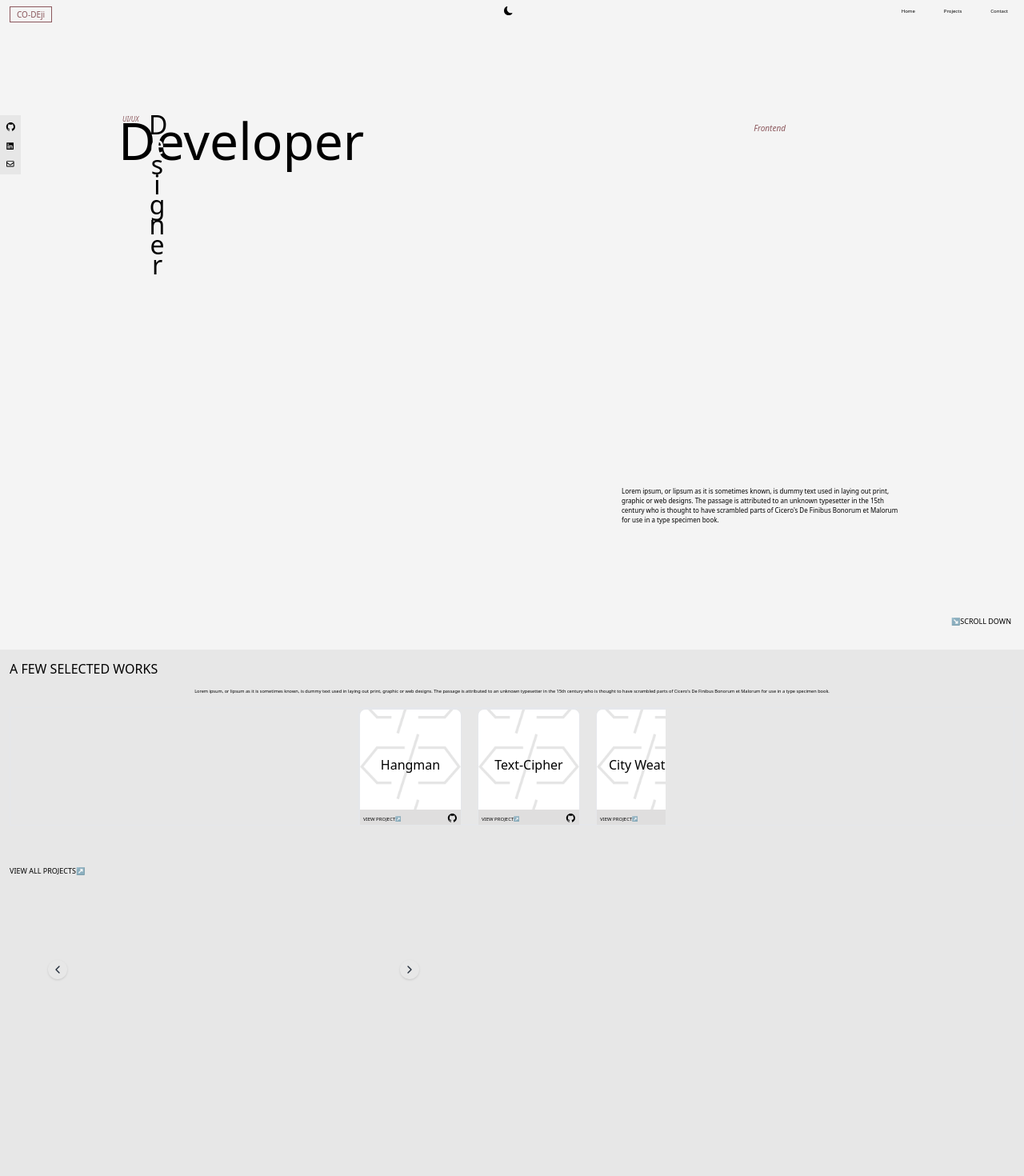
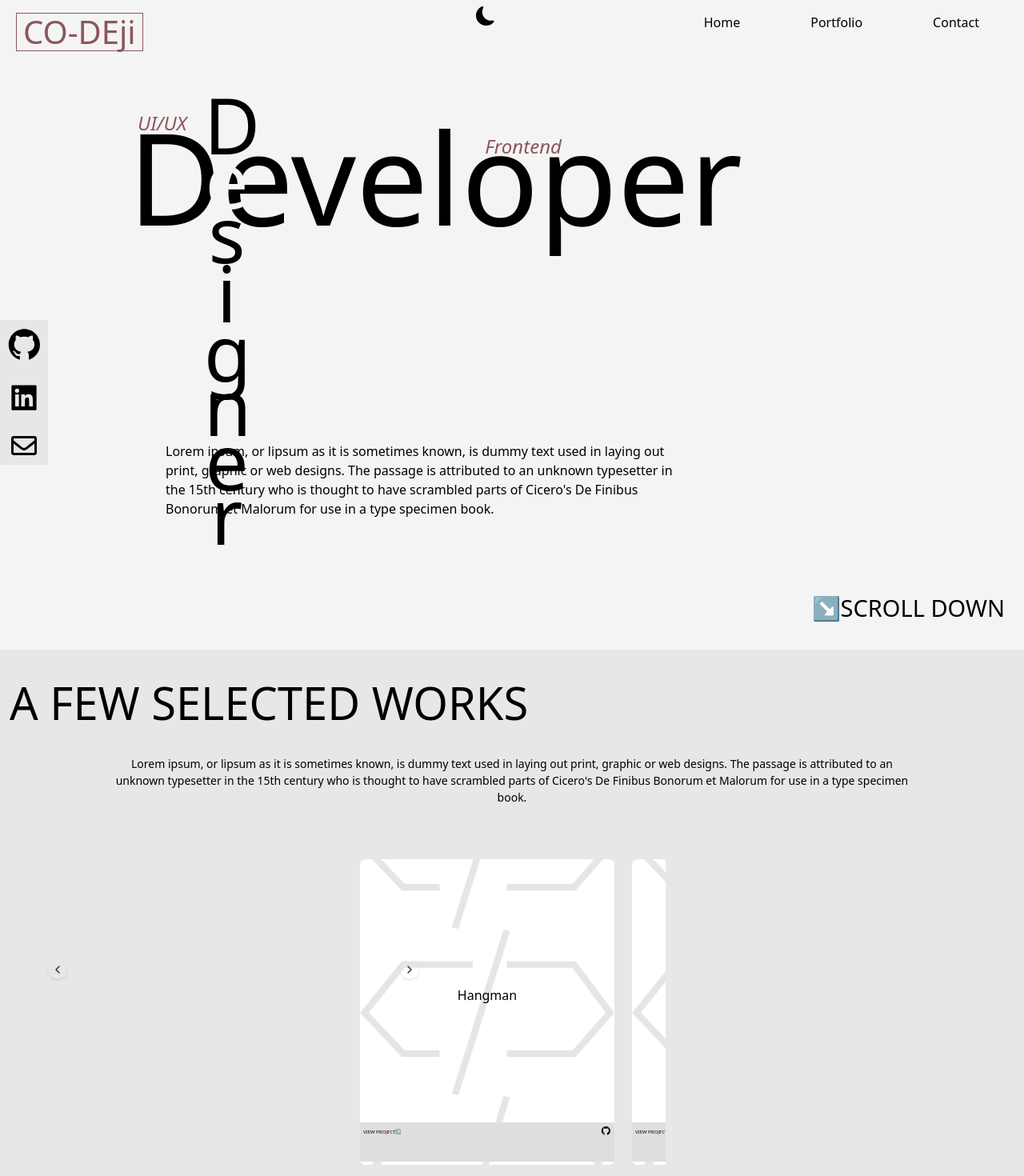
Before and after one commit to coDe-ji/portfolio-site, a React (Create React App) app: page / in a window 1280 px wide. Shown: the top 1470 px of the page at 80% size. Built offline with nearby package versions, Linux system fonts and the light colour scheme.

Commit message:
fixed the scaling issue on the landing component

```diff
--- a/src/Components/Landing.js
+++ b/src/Components/Landing.js
@@ -9,63 +9,68 @@ function Landing() {
   return (
     <div class="h-screen relative z-10">
       <div class="flex flex-row place-content-between px-1 fixed z-30 w-full">
-        <div class="border border-[#8b575c] text-[10px] p-2 m-2 h-5 w-15 flex items-center">
-          <h4 class="text-[#8b575c]">CO-DEji</h4>
+        <div class="border border-[rgb(139,87,92)] text-[10px] p-2 m-4 h-12 w-15 flex items-center">
+          <h4 class="text-[#8b575c] text-[4em]">CO-DEji</h4>
         </div>
 
-        <div class="flex flex-row pr-8 mt-2 ml-[120px]">
-          <IconContext.Provider value={{ color: "black", size: "0.7em" }}>
+        <div class="flex flex-row pr-8 mt-2 ml-[200px]">
+          <IconContext.Provider value={{ color: "black", size: "1.5em" }}>
             <div>
               <BsFillMoonFill />
             </div>
           </IconContext.Provider>
         </div>
-        <div className="flex flew-row gap-5 text-[6px] m-2">
-          <div className="hover:rounded-[10px] hover:bg-[#E7E7E7] flex items-center px-2 py-[0] h-3">
+        <div className="flex flew-row gap-16 text-[16px] m-4 pr-6">
+          <div className="hover:rounded-[10px] hover:bg-[#E7E7E7] flex items-center px-3 py-[0] h-6">
             <a href="https://www.google.com">Home</a>
           </div>
-          <div className="hover:rounded-[10px] hover:bg-[#E7E7E7] flex items-center px-2 py-[0] h-3">
-            <a href="https://www.google.com">Projects</a>
+          <div className="hover:rounded-[10px] hover:bg-[#E7E7E7] flex items-center px-3 py-[0] h-6">
+            <a href="https://www.google.com">Portfolio</a>
           </div>
-          <div className="hover:rounded-[10px] hover:bg-[#E7E7E7] flex items-center px-2 py-[0] h-3">
+          <div className="hover:rounded-[10px] hover:bg-[#E7E7E7] flex items-center px-3 py-[0] h-6">
             <a href="https://www.google.com">Contact</a>
           </div>
         </div>
       </div>
       <div className="flex flew-row gap-6">
-        <div class=" flex gap-3 bg-[#E7E7E7] hover:bg-[#e0e0e0] flex-col absolute left-0 top-36 items-center w-[26px] py-2 px-0">
-          <IconContext.Provider value={{ color: "black", size: "0.8em" }}>
+        <div class=" flex gap-6 bg-[#E7E7E7] hover:bg-[#e0e0e0] flex-col absolute left-0 top-2/4 items-center w-[60px] py-2 px-0">
+          <IconContext.Provider value={{ color: "black", size: "2.8em" }}>
             <div className="hover:scale-150">
               <AiOutlineGithub />
             </div>
           </IconContext.Provider>
-          <IconContext.Provider value={{ color: "black", size: "0.7em" }}>
+          <IconContext.Provider value={{ color: "black", size: "2.5em" }}>
             <div className="hover:scale-150">
               <AiFillLinkedin />
             </div>
           </IconContext.Provider>
-          <IconContext.Provider value={{ color: "black", size: "0.6em" }}>
+          <IconContext.Provider value={{ color: "black", size: "2em" }}>
             <div className="hover:scale-150">
               <FaRegEnvelope />
             </div>
           </IconContext.Provider>
         </div>
-        <div className="absolute left-5 right-0 top-0 bottom-4 m-[10%]">
-          <div className="text-[4rem]">
+        <div className="absolute left-8 right-0 -top-7 bottom-6 m-[10%]">
+          <div className="text-[10em]">
             <h1>Developer</h1>
           </div>
-          <div className="absolute w-[20px] text-[2rem] leading-[25px] text-center top-[15px] left-[38px] ">
-            <h1 className="whitespace-normal break-words -tracking-[1px]">
-              D<span className="text-[#F4F4F4]">e</span>signer
+          <div className="absolute w-[50px] text-[6em] leading-[68px] text-center top-[22px] left-[95px] ">
+            <h1
+              className="break-words text-center -tracking-[7px]
+             "
+            >
+              D<span className="text-[#F4F4F4]">e</span>s
+              <span className="leading-[80px]">i</span>
+              <span className="leading-[10px]">g</span>ner
             </h1>
           </div>
-          <div className="text-[8px] absolute top-[15px] left-[5px] italic text-[#8b575c]">
+          <div className="text-[24px] absolute top-[36px] left-[12px] italic text-[#8b575c]">
             <h6>UI/UX</h6>
           </div>
-          <div className="text-[10px] absolute right-[170px] top-[25px] italic text-[#8b575c]">
+          <div className="text-[24px] absolute right-[450px] top-[65px] italic text-[#8b575c]">
             <h6>Frontend</h6>
           </div>
-          <p class="text-[8px] w-[350px] absolute right-[25px] bottom-[-0px]">
+          <p class="text-[16px] w-[650px] absolute right-[295px] bottom-[-0px]">
             Lorem ipsum, or lipsum as it is sometimes known, is dummy text used
             in laying out print, graphic or web designs. The passage is
             attributed to an unknown typesetter in the 15th century who is
@@ -75,8 +80,8 @@ function Landing() {
         </div>
       </div>
 
-      <div class=" mt-8 text-right absolute animate-bounce bottom-2 right-4">
-        <a class="text-[9px]" href="https://www.example.com">
+      <div class=" mt-8 text-right absolute animate-bounce bottom-2 right-6">
+        <a class="text-[29px]" href="https://www.example.com">
           <span className="animate-bounce">&#8600;</span>SCROLL DOWN
         </a>
       </div>
--- a/src/Components/Projects.js
+++ b/src/Components/Projects.js
@@ -55,12 +55,12 @@ function Projects() {
 
   return (
     <div className="bg-[#E7E7E7] h-screen z-10 relative">
-      <div className="m-3">
-        <div className="py-3">
+      <div className="m-3 flex flex-col">
+        <div className="py-6 text-[3.5em]">
           <h1>A FEW SELECTED WORKS</h1>
         </div>
 
-        <p class="text-xs w-full pb-4 text-center px-2  my-0">
+        <p class="text-[14px] w-4/5 pb-16 text-center self-center">
           Lorem ipsum, or lipsum as it is sometimes known, is dummy text used in
           laying out print, graphic or web designs. The passage is attributed to
           an unknown typesetter in the 15th century who is thought to have
@@ -68,15 +68,18 @@ function Projects() {
           type specimen book.
         </p>
         <div className="flex justify-center border">
-          <div
-            className="flex flex-row  max-w-sm relative space-x-5 transition-transform ease-out duration-500 overflow-hidden"
-            style={{ transform: `translateX(-${curr * 50}%)` }}
-          >
-            <div className="flex  space-x-5 max-w-screen relative border">
+          <div className="flex flex-row  max-w-sm relative space-x-5 transition-transform ease-out duration-500 overflow-hidden">
+            <div
+              className="flex  space-x-5 max-w-screen relative border"
+              // style={{ transform: `translateX(-${curr * 20}%)` }}
+            >
               {projects.map((project) => (
                 <div
-                  className={`border shrink-0 w-[8rem] bg-white h-[9rem] bg-contain bg-center rounded-lg`}
-                  style={{ backgroundImage: `url(${bgImage})` }}
+                  className={`border shrink-0 w-[20rem] bg-white h-[24rem] bg-contain bg-center rounded-lg`}
+                  style={{
+                    backgroundImage: `url(${bgImage})`,
+                    transform: `translateX(-${curr * 100}%)`,
+                  }}
                 >
                   <div className="flex justify-center items-center h-[85%] pt-4">
                     <p>{project.projectName}</p>
@@ -132,8 +135,8 @@ function Projects() {
           </div>
         </div>
 
-        <div class=" mt-12 animate-bounce">
-          <a class="text-[9px]" href="https://www.example.com">
+        <div class=" mt-12 animate-bounce absolute bottom-4">
+          <a class="text-[29px]" href="https://www.example.com">
             VIEW ALL PROJECTS<span class="">&#8599;</span>
           </a>
         </div>
```
